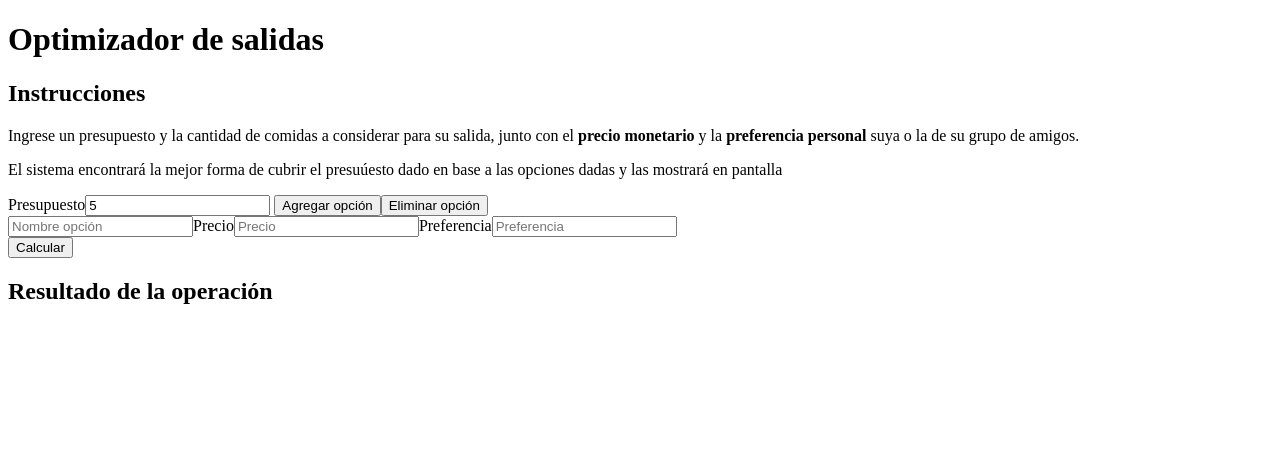
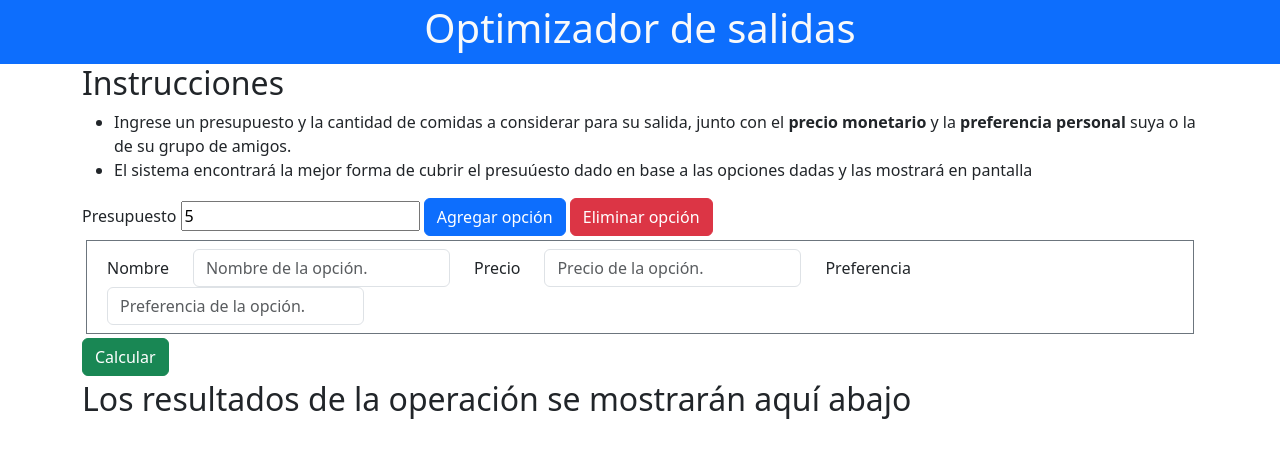
Before and after one commit to Armando5347/LaMejorSalida, a website: page public/index.html in a window 1280 px wide. Both pictures are taken after typing "5" into the empty fields and a click on the button "Agregar opción". Drawn offline with nearby package versions, Linux system fonts and the light colour scheme.

Commit message:
Implementación css-bootstrap básica

```diff
--- a/package.json
+++ b/package.json
@@ -18,7 +18,6 @@
   },
   "homepage": "https://github.com/Armando5347/LaMejorSalida#readme",
   "dependencies": {
-    "bootstrap": "^5.3.2",
     "express": "^4.18.2"
   },
   "devDependencies": {
--- a/public/index.html
+++ b/public/index.html
@@ -8,38 +8,47 @@
     <link rel="icon" type="image/png" sizes="32x32" href="./img/favicon-32x32.png">
     <link rel="icon" type="image/png" sizes="16x16" href="./img/favicon-16x16.png">
     <link rel="manifest" href="./img/site.webmanifest">
+    <link href="https://cdn.jsdelivr.net/npm/bootstrap@5.3.2/dist/css/bootstrap.min.css" rel="stylesheet" integrity="sha384-T3c6CoIi6uLrA9TneNEoa7RxnatzjcDSCmG1MXxSR1GAsXEV/Dwwykc2MPK8M2HN" crossorigin="anonymous">
+
 </head>
-<body class="container-fluid">
-    <header class="card">
-        <h1>Optimizador de salidas</h1>
+<body>
+    <header class="container-fluid text-center bg-primary p-1">
+        <h1 class="text-light">Optimizador de salidas</h1>
     </header>
-    <main>
+    <main class="container">
         <div>
             <h2>Instrucciones</h2>
-            <p>Ingrese un presupuesto y la cantidad de comidas a considerar para su salida,
-                junto con el <strong>precio monetario</strong> y la  <strong>preferencia personal</strong> suya o la de
-                su grupo de amigos.
-            </p>
-            <p>
-                El sistema encontrará la mejor forma de cubrir el presuúesto dado en base a las opciones dadas y las mostrará en pantalla
-            </p>
+            <ul>
+                <li>Ingrese un presupuesto y la cantidad de comidas a considerar para su salida,
+                    junto con el <strong>precio monetario</strong> y la  <strong>preferencia personal</strong> suya o la de
+                    su grupo de amigos.
+                </li>
+                <li>
+                    El sistema encontrará la mejor forma de cubrir el presuúesto dado en base a las opciones dadas y las mostrará en pantalla
+                </li>
+            </ul>
         </div>
 
         <form metod="POST">
-            <label for="presupuesto">Presupuesto</label><input type="number" placeholder="Presupuesto" name="presupuesto" id="presupuesto">
-            <input type="button" onclick="agregar_opcion()" value="Agregar opción"><input type="button" onclick="eliminar_opcion()" value="Eliminar opción">
-            <div id="contenedor_opciones">
+            <div>
+                <label for="presupuesto" class="form-label">Presupuesto</label>
+                <input type="number" placeholder="Presupuesto" class="" name="presupuesto" id="presupuesto">
+                <input type="button" class="btn btn-primary" onclick="agregar_opcion()" value="Agregar opción">
+                <input type="button" class="btn btn-danger" onclick="eliminar_opcion()" value="Eliminar opción">
+            </div>
+            <ul id="contenedor_opciones" class="list-group">
 
-            </div>
-            <input type="button" value="Calcular" onclick="calcular()">
+            </ul>
+            <input type="button" class="btn btn-success" value="Calcular" onclick="calcular()">
         </form>
-        <div id="resultado">
-            <h2>Resultado de la operación</h2>
-            <ul id="opciones_resultantes">
+        <div id="resultado" class="my-1">
+            <h2>Los resultados de la operación se mostrarán aquí abajo</h2>
+            <ul id="opciones_resultantes" class="list-group ">
 
             </ul>
         </div>
     </main>
     <script src="js/util.js"></script>
+    <script src="https://cdn.jsdelivr.net/npm/bootstrap@5.3.2/dist/js/bootstrap.bundle.min.js" integrity="sha384-C6RzsynM9kWDrMNeT87bh95OGNyZPhcTNXj1NW7RuBCsyN/o0jlpcV8Qyq46cDfL" crossorigin="anonymous"></script>
 </body>
 </html>
--- a/public/js/util.js
+++ b/public/js/util.js
@@ -3,55 +3,58 @@ let opciones = 0;
 function agregar_opcion() {
     opciones ++;
     let contenedor = document.getElementById("contenedor_opciones");
-    let opcion = document.createElement("div");
-    opcion.setAttribute("id","opcion"+opciones);
-    let nombre = document.createElement("input");
-    nombre.setAttribute("placeholder","Nombre opción");
-    nombre.setAttribute("type","text");
-    nombre.setAttribute("id","nombre_opcion_"+opciones);
-    nombre.setAttribute("name","nombre_opcion_"+opciones);
-    nombre.setAttribute("class","input nombre_opcion");
-    opcion.appendChild(nombre);
+    let contenedor_auxiliar = document.createElement("li");
+    contenedor_auxiliar.setAttribute("id","opcion_"+opciones);
+    contenedor_auxiliar.setAttribute("class","row border border-secondary p-2 m-1");
+    crear_label_input(contenedor_auxiliar,"Nombre", "text", opciones);
+    crear_label_input(contenedor_auxiliar,"Precio","number", opciones);
+    crear_label_input(contenedor_auxiliar,"Preferencia","number", opciones);
+    contenedor.appendChild(contenedor_auxiliar);
+}
 
-    //elementos de precio
-    let label_precio = document.createElement("label");
-    label_precio.setAttribute("class","label");
-    label_precio.setAttribute("for","precio_opcion_"+opciones);
-    label_precio.appendChild(document.createTextNode("Precio"));
-    opcion.appendChild(label_precio);
-    let precio = document.createElement("input");
-    precio.setAttribute("placeholder","Precio");
-    precio.setAttribute("type","number");
-    precio.setAttribute("id","precio_opcion_"+opciones);
-    precio.setAttribute("name","precio_opcion_"+opciones);
-    precio.setAttribute("class","input precio_opcion");
-    opcion.appendChild(precio);
+//funcion que crea el campo de entrada de un dato y su respectivo label
+//necesita el nombre del campo, el tipo de dato que es, el contendor en el cual se guardará
+//y el numero de opción correspondiente
+function crear_label_input(contenedor_opciones, nombre_descriptivo, tipo_ingreso, numero_opcion) {
 
-    //elementos de preferencia
-    let label_preferencia = document.createElement("label");
-    label_preferencia.setAttribute("class","label");
-    label_preferencia.setAttribute("for","preferencia_opcion_"+opciones);
-    label_preferencia.appendChild(document.createTextNode("Preferencia"));
-    opcion.appendChild(label_preferencia);
-    let preferencia = document.createElement("input");
-    preferencia.setAttribute("placeholder","Preferencia");
-    preferencia.setAttribute("type","number");
-    preferencia.setAttribute("id","preferencia_opcion_"+opciones);
-    preferencia.setAttribute("name","preferencia_opcion_"+opciones);
-    preferencia.setAttribute("class","input preferencia_opcion");
-    opcion.appendChild(preferencia);
+    let label_elemento  = document.createElement("label");
+    label_elemento.setAttribute("for",nombre_descriptivo+"_opcion_"+numero_opcion);
+    label_elemento.innerHTML = nombre_descriptivo;
+    label_elemento.setAttribute("id","label_"+nombre_descriptivo+"_opcion_"+numero_opcion);
+    label_elemento.setAttribute("class","col-form-label ");
+    empaquetar_columna_automatica(label_elemento, contenedor_opciones);
 
-    contenedor.appendChild(opcion);
+    let elemento = document.createElement("input");
+    elemento.setAttribute("placeholder",nombre_descriptivo+" de la opción.");
+    elemento.setAttribute("type",tipo_ingreso);
+    elemento.setAttribute("id",nombre_descriptivo+"_opcion_"+numero_opcion);
+    elemento.setAttribute("name",nombre_descriptivo+"_opcion_"+numero_opcion);
+    elemento.setAttribute("class","form-control "+nombre_descriptivo+"_opcion");
+    empaquetar_columna_automatica(elemento, contenedor_opciones);
+
+}
+
+//funcion que encierra a un elemento html en un div con class= col-auto, y lo coloca al final del elemento_padre
+function empaquetar_columna_automatica(elemento_a_empaquetar, elemento_padre) {
+    let columna = document.createElement("div");
+    columna.setAttribute("class","col-auto");
+    columna.appendChild(elemento_a_empaquetar);
+    elemento_padre.appendChild(columna);
 }
 
 function eliminar_opcion(){
-    let eliminado = document.getElementById("opcion"+opciones);
+    let eliminado = document.getElementById("opcion_"+opciones);
     eliminado.remove();
     opciones -- ;
 }
 
+function calcular(){
+    //vaciar los valores almacenados
+    let resultado = document.getElementById("opciones_resultantes");
+    resultado.innerHTML = "";
+
     //variables a usar (estaticas de momento, en la implementación se obtienen en base a lo ingresado por el usuario)
-let presupuesto ; //presupuesto a considerar
+    let presupuesto = 0; //presupuesto a considerar
     let nombres = []; //el nombre de nuestras opciones
     let preferencias = []; //la preferencia asignada por el usuario de cada opción
     //tomando preferencia como la prioridad que le da el usuario de comprar una comida con respecto a otra
@@ -61,26 +64,16 @@ let dp ; //donde se lamacenan los problemas superpuestos
 
     let contador_opciones_resultantes = [] ; //va a contener el resultado de nuestras opciones
 
-function calcular(){
-    //vaciar los valores almacenados
-    let resultado = document.getElementById("opciones_resultantes");
-    resultado.innerHTML = "";
-    contador_opciones_resultantes = [];
-    dp = null;
-    nombres = [];
-    preferencias = [];
-    costos = [];
-    presupuesto = 0;
     //llenar los valores ingresados
-    presupuesto = document.getElementById("presupuesto").value;
-    let lista_nombre = document.getElementsByClassName("nombre_opcion");
-    let lista_preferencias = document.getElementsByClassName("preferencia_opcion");
-    let lista_costos = document.getElementsByClassName("precio_opcion");
-    let indice = 0
+    presupuesto = parseInt(document.getElementById("presupuesto").value);
+    let lista_nombre = document.getElementsByClassName("Nombre_opcion");
+    let lista_preferencias = document.getElementsByClassName("Preferencia_opcion");
+    let lista_costos = document.getElementsByClassName("Precio_opcion");
+    let indice = 0;
     for (indice = 0; indice < lista_nombre.length; indice++) {
         nombres.push(lista_nombre[indice].value);
-        preferencias.push(lista_preferencias[indice].value);
-        costos.push(lista_costos[indice].value);
+        preferencias.push(parseInt(lista_preferencias[indice].value));
+        costos.push(parseInt(lista_costos[indice].value));
     }
 
     //ultimos parámetros calculados
@@ -89,16 +82,23 @@ function calcular(){
     dp = Array(numero_elementos)  //matriz que almacena las subestucturas optimas
         .fill()
         .map(() => Array(presupuesto + 1).fill(-1));
+
     //calculos
     unboundedKnapsack(presupuesto, costos, preferencias, numero_elementos - 1, dp); //se obtiene el optimo
-    buscar_elementos(presupuesto, costos, preferencias, numero_elementos - 1, dp, nombres); //se hace el recorrido inverso
+     //se hace el recorrido inverso
+    buscar_elementos(presupuesto, costos, preferencias, numero_elementos - 1, dp, nombres, contador_opciones_resultantes);
 
     //imprimir resultados
     for (indice = 0; indice < numero_elementos; indice++) {
         console.log(indice + " " + nombres[indice]+ " " + contador_opciones_resultantes[indice]);
         if(contador_opciones_resultantes[indice] > 0){ //si es mayor a cero, entonses es por que se requiere
             let ingreso = document.createElement("li");
-            ingreso.appendChild(document.createTextNode("Se piden " + contador_opciones_resultantes[indice] + " de "+ nombres[indice]));
+            ingreso.setAttribute("class","list-group-item list-group-item-info align-items-center p-1");
+            let display_numero = document.createElement("span");
+            display_numero.setAttribute("class","badge bg-primary rounded-pill");
+            display_numero.innerHTML = contador_opciones_resultantes[indice];
+            ingreso.appendChild(display_numero);
+            ingreso.appendChild(document.createTextNode("  De " + nombres[indice]));
             resultado.appendChild(ingreso);
         }
     }
@@ -121,7 +121,8 @@ function unboundedKnapsack(presupuesto, costos, preferencias, indice_elemento, d
     // Si se toma, se considera la preferencia del elemento y se le suma la solución con el presupuesto reducido
     let tomado = Number.MIN_VALUE;
     if (costos[indice_elemento] <= presupuesto) {
-      tomado = preferencias[indice_elemento] + unboundedKnapsack(presupuesto - costos[indice_elemento], costos, preferencias, indice_elemento, dp);
+      tomado = preferencias[indice_elemento]
+       + unboundedKnapsack(presupuesto - costos[indice_elemento], costos, preferencias, indice_elemento, dp);
     }
 
     dp[indice_elemento][presupuesto] = Math.max(tomado, no_tomado); //comparación para ver cual es mayor
@@ -129,9 +130,9 @@ function unboundedKnapsack(presupuesto, costos, preferencias, indice_elemento, d
   }
 
 //funcion recursiva que nos ayuda a conocer los elementos optimos seleccionados usados para llegar a nuestra respuesta
-function buscar_elementos(presupuesto, costos, preferencias, indice_elemento, dp, nombres){
+function buscar_elementos(presupuesto, costos, preferencias, indice_elemento, dp, nombres, contador_opciones_resultantes){
     if(indice_elemento == 0){
-        for (let indice = 0; indice < Math.floor(presupuesto / costos[0]) * preferencias[0] ; indice++) {
+        for (let indice = 0; indice < Math.floor(presupuesto / costos[0]) ; indice++) {
             contador_opciones_resultantes[indice_elemento] ++;
         }
         return;
@@ -141,11 +142,9 @@ function buscar_elementos(presupuesto, costos, preferencias, indice_elemento, dp
     no_tomado = dp[indice_elemento - 1][presupuesto];
     if(tomado > no_tomado){
         contador_opciones_resultantes[indice_elemento] ++; //se añade
-        buscar_elementos(presupuesto - costos[indice_elemento], costos,preferencias, indice_elemento, dp, nombres);
+        buscar_elementos(presupuesto - costos[indice_elemento], costos,preferencias, indice_elemento, dp, nombres, contador_opciones_resultantes);
     }else{
-        buscar_elementos(presupuesto , costos,preferencias, indice_elemento - 1, dp, nombres);
+        buscar_elementos(presupuesto , costos,preferencias, indice_elemento - 1, dp, nombres, contador_opciones_resultantes);
     }
     return ;
 }
-
-//document.write(unboundedKnapsack(presupuesto, n, preferencias, costos));
```
Also changed, not shown: 1 other file. Lines whose indentation alone changed are shown as unchanged.
